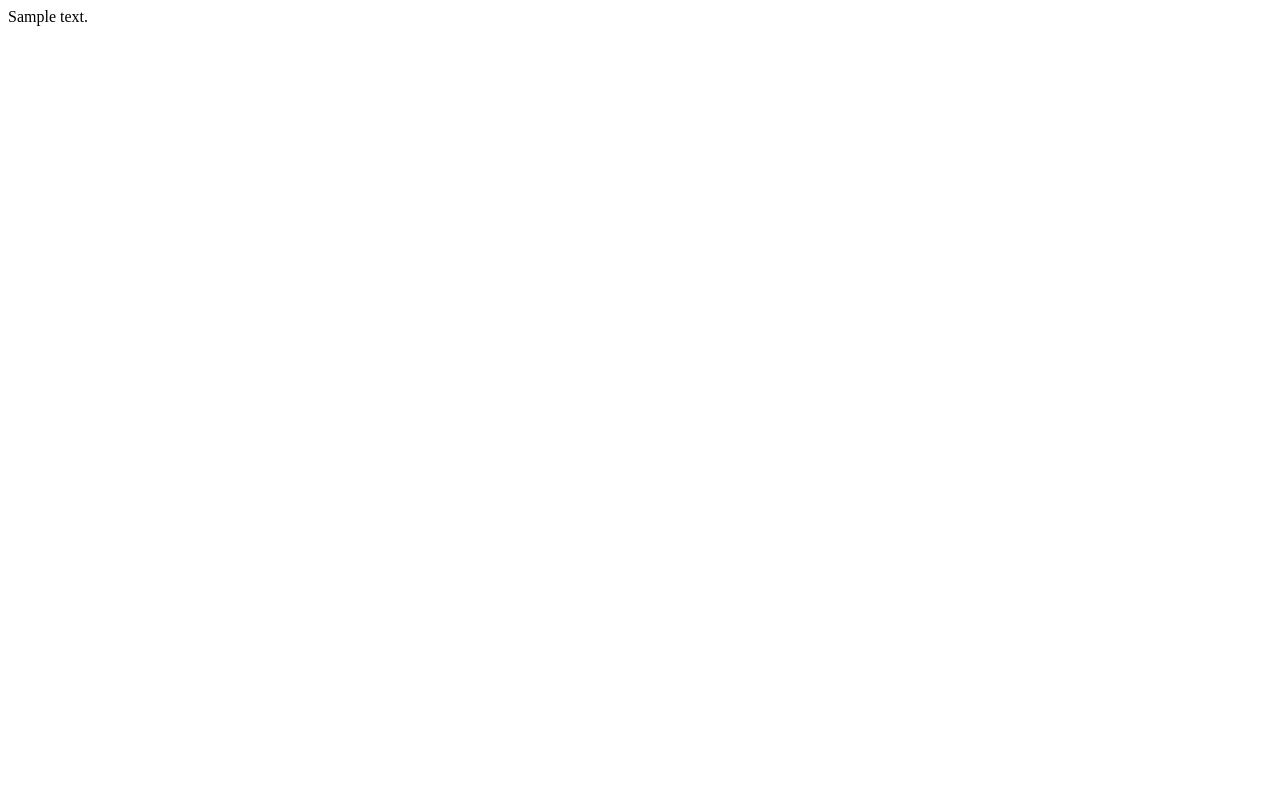
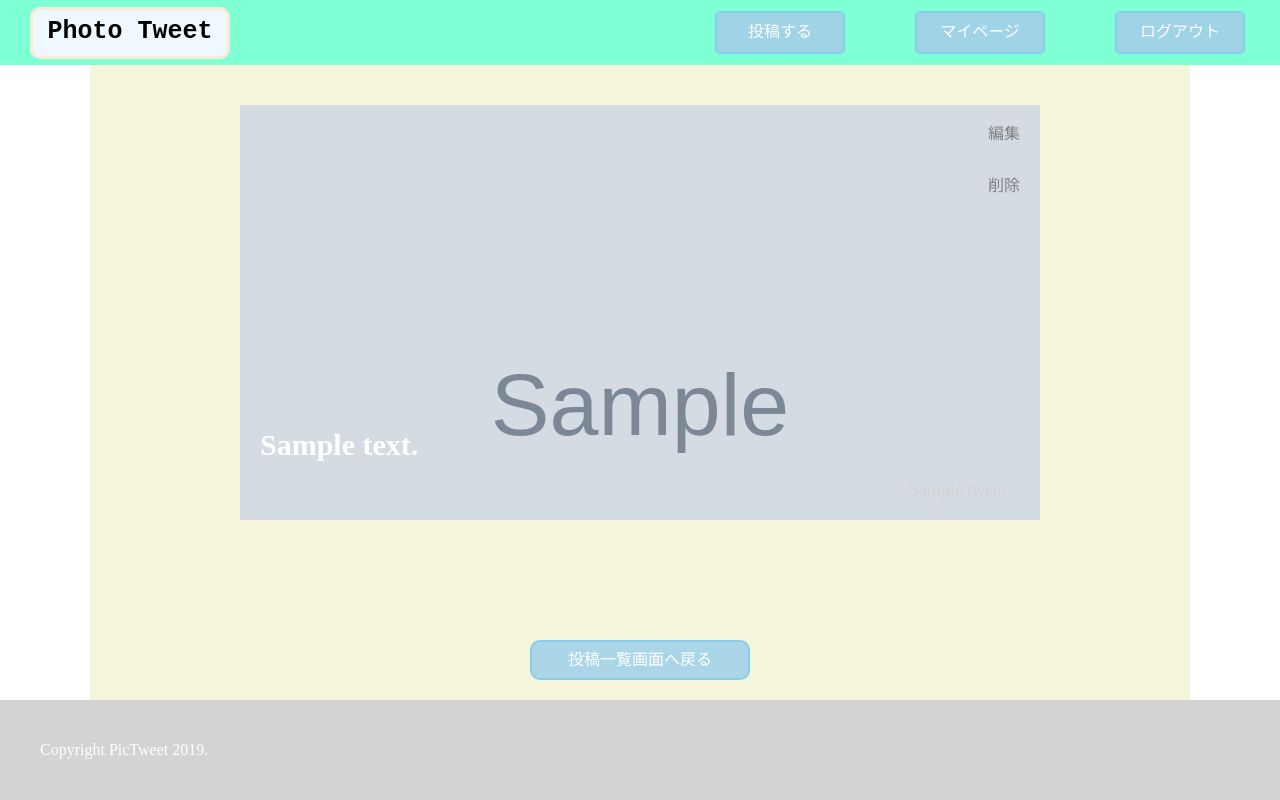
Before and after one commit to AyumuKojima/django_first_app, a Django app: page /tweets/1/ in a window 1280 px wide. Before the commit the page is almost empty. Run offline with Django 4.2, Linux system fonts and the light colour scheme; tables that the repository leaves empty hold one stand-in row (values such as "Sample post"); grey boxes marked "Sample" are stand-in pictures.

Commit message:
詳細画面のviewを記述

```diff
--- a/tweets/static/tweets/style.css
+++ b/tweets/static/tweets/style.css
@@ -63,11 +63,19 @@
     height: calc(100% - 65px);
     overflow: auto;
 }
+
 .container {
     overflow: auto;
     display: flex;
     flex-direction: column;
     align-items: center;
+}
+
+.a_container {
+    display: flex;
+    flex-direction: column;
+    align-items: center;
+    height: calc(100% - 100px);
 }
 
 .contents {
@@ -92,12 +100,19 @@
 }
 
 .tweet_header {
-    height: 40px;
+    height: 100px;
     display: flex;
     flex-direction: column;
     align-items: flex-end;
     padding-right: 20px;
     padding-top: 20px;
+}
+
+.tweet_btns {
+    height: 70px;
+    display: flex;
+    flex-direction: column;
+    justify-content: space-between;
 }
 
 .tweet_btn {
@@ -143,6 +158,15 @@
     padding-right: 5px;
 }
 
+.to-index-page {
+    height: 50px;
+    width: 220px;
+    margin-top: 100px;
+    color: white;
+    border: 2px solid skyblue;
+    border-radius: 10px;
+    background-color: rgb(170, 214, 232);
+}
 
 .footer {
     width: 100%;
--- a/tweets/templates/tweets/detail.html
+++ b/tweets/templates/tweets/detail.html
@@ -1 +1,38 @@
-{{ tweet }}
+{% load static %}
+<link rel="stylesheet" type="text/css" href="{% static 'tweets/reset.css' %}">
+<link rel="stylesheet" type="text/css" href="{% static 'tweets/style.css' %}">
+
+<div class="header">
+    <a class="header-logo centering" href="{% url 'tweets:index' %}">Photo Tweet</a>
+    <div class="header-menu">
+        <a class="to-submit-page centering" href="#">投稿する</a>
+        <a class="to-mypage centering" href="#">マイページ</a>
+        <a class="to-logout-page centering" href="#">ログアウト</a>
+    </div>
+</div>
+<div class="main">
+    <div class="a_container">
+        <div class="contents">
+            <div class="a_tweet" style="background-image: url({{tweet.image}});">
+                <div class="tweet_header">
+                    <div class="tweet_btns">
+                        <a class="tweet_btn" href="#">編集</a>
+                        <a class="tweet_btn" href="#">削除</a>
+                    </div>
+                </div>
+                <div class="tweet_bottom">
+                    <p class="tweet_text">{{ tweet.text }}</p>
+                    <div class="tweet_name">
+                        <p class="tweet_user_name">{{ tweet.name }}</p>
+                    </div>
+                </div>
+            </div>
+            <a class="to-index-page centering" href="{% url 'tweets:index' %}">投稿一覧画面へ戻る</a>
+        </div>
+    </div>
+    <div class="footer">
+        <p>
+            Copyright PicTweet 2019.
+        </p>
+    </div>
+</div>
```
